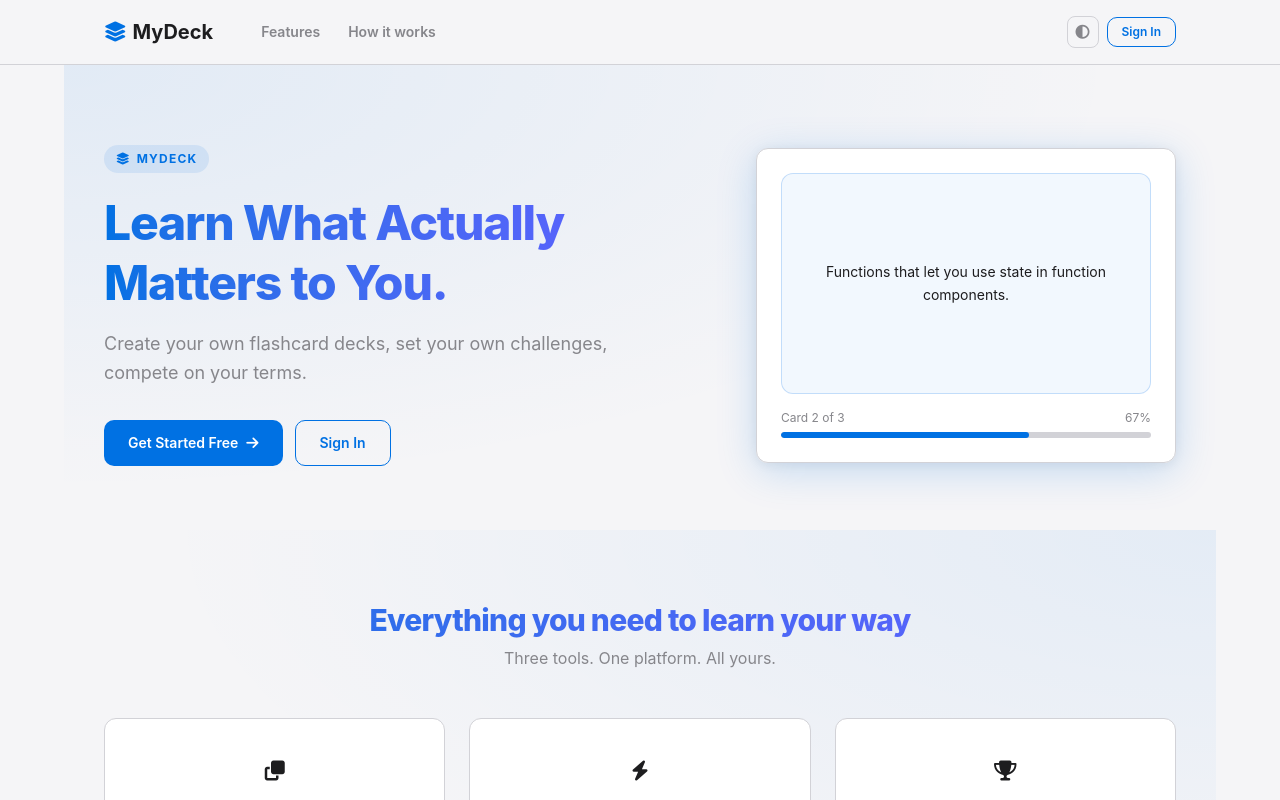
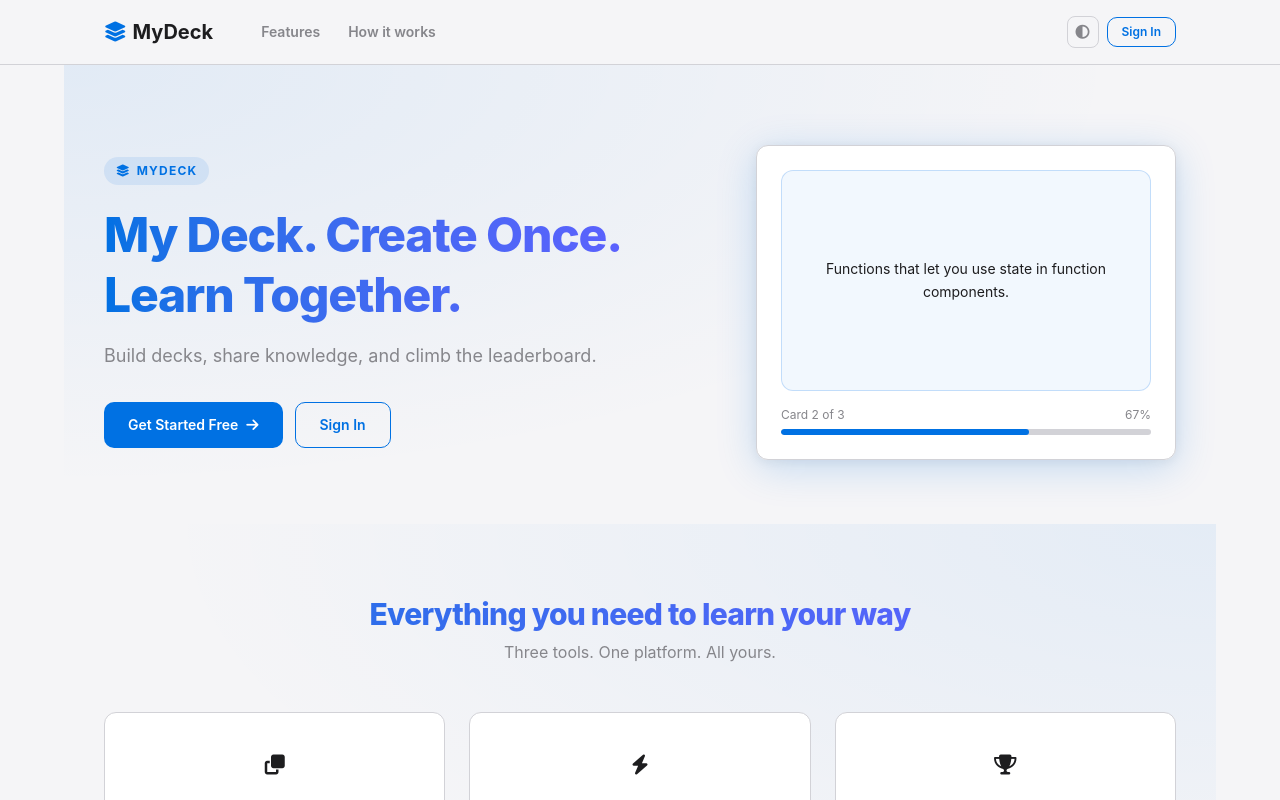
Before and after one commit to kuibinlin/mydeck, a React (Vite) app: page / in a window 1280 px wide. Shown: the top 800 px of the page. Built offline with nearby package versions, Linux system fonts and the light colour scheme; no server answers.

Commit message:
Update landingContent.js

```diff
--- a/src/features/landing/landingContent.js
+++ b/src/features/landing/landingContent.js
@@ -2,8 +2,8 @@
 // To update text, edit this file only — no need to touch components.
 
 export const HERO = {
-  headline: 'Learn What Actually Matters to You.',
-  subheadline: 'Create your own flashcard decks, set your own challenges, compete on your terms.',
+  headline: 'My Deck. Create Once. Learn Together.',
+  subheadline: 'Build decks, share knowledge, and climb the leaderboard.',
   ctaPrimary: { label: 'Get Started Free', to: '/login' },
   ctaSecondary: { label: 'Sign In', to: '/login' },
 }
```
